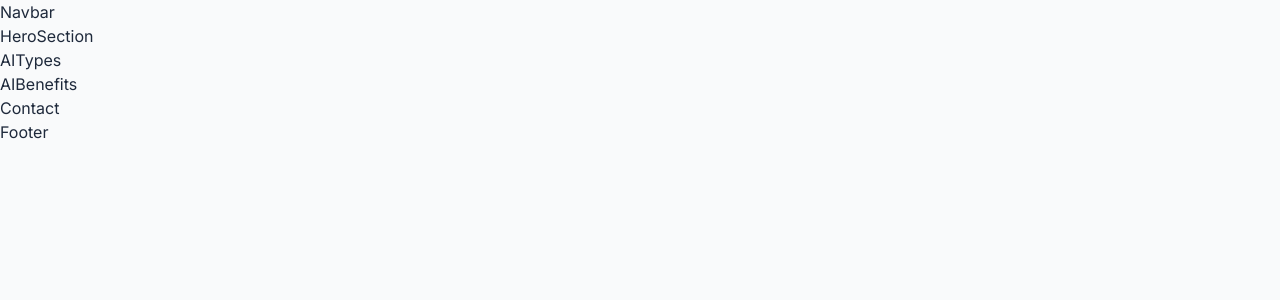
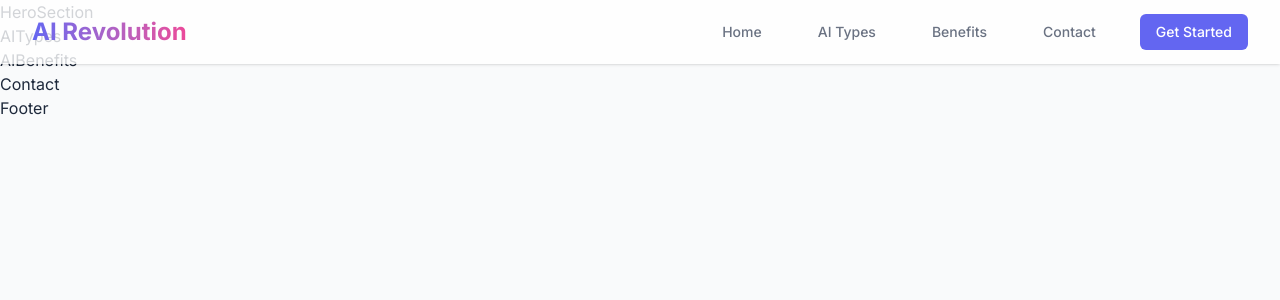
Before and after one commit to Muhammad-Qwaider1/ai-rev, a React (Vite) app: page / in a window 1280 px wide. Shown: the top 300 px of the page. Built offline with nearby package versions, Linux system fonts and the light colour scheme.

Commit message:
add Navbar

```diff
--- a/src/components/navbar.jsx
+++ b/src/components/navbar.jsx
@@ -1,10 +1,56 @@
-import React from 'react'
+// import React from 'react'
+import { useState } from 'react';
+
+const links = [
+  { name: "Home", href: "#home" },
+  { name: "AI Types", href: "#types" },
+  { name: "Benefits", href: "#benefits" },
+  { name: "Contact", href: "#contact" },
+];
 
 function Navbar() {
+
+  const [mobileMenuOpen, setMobileMenuOpen] = useState(false);
   return (
-    <div>
-      Navbar
-    </div>
+    <nav class="bg-white/80 backrob-blur-md shadow-sm fixed w-full z-50">
+
+      <div class="app-container flex justify-between items-center h-16">
+        {/* Logo */}
+         <span className="gradient-text text-2xl font-bold">AI Revolution</span>
+        {/* desktop Links */}
+         <div className="hidden md:flex items-center space-x-8">
+          {links.map((link) => (
+            <a className="nav-item" href={link.href} key={link.name}>
+              {link.name}
+            </a>
+          ))}
+          <a href="#" className="nav-btn">Get Started</a>
+
+         </div>
+          {/* Mobile Menu Button */}
+          <button
+          onClick={()=>setMobileMenuOpen((prev)=>!prev)}
+          className="md:hidden p-2 rounded-md text-gray-400 hover:text-gray-500 hover:bg-gray-100 focus:outline-none"> <svg xmlns="http://www.w3.org/2000/svg" fill="none" viewBox="0 0 24 24" strokeWidth={1.5} stroke="currentColor" className="size-6">
+  <path strokeLinecap="round" strokeLinejoin="round" d="M3.75 6.75h16.5M3.75 12h16.5m-16.5 5.25h16.5" />
+</svg>
+ </button>
+
+      </div>
+
+      {/* Mobile Menu */}
+      { mobileMenuOpen && (
+        <div className="md:hidden bg-white shadow-lg rounded-b-lg px-2 pd-3 space-y-1 pt-2"> {links.map((link) => (
+            <a className="mobile-nav-item" href={link.href} key={link.name}>
+              {link.name}
+            </a>
+          ))}
+          <a href="#" className="mobile-nav-btn">Get Started</a>
+          </div>
+      )
+
+      }
+
+    </nav>
   )
 }
 
```
